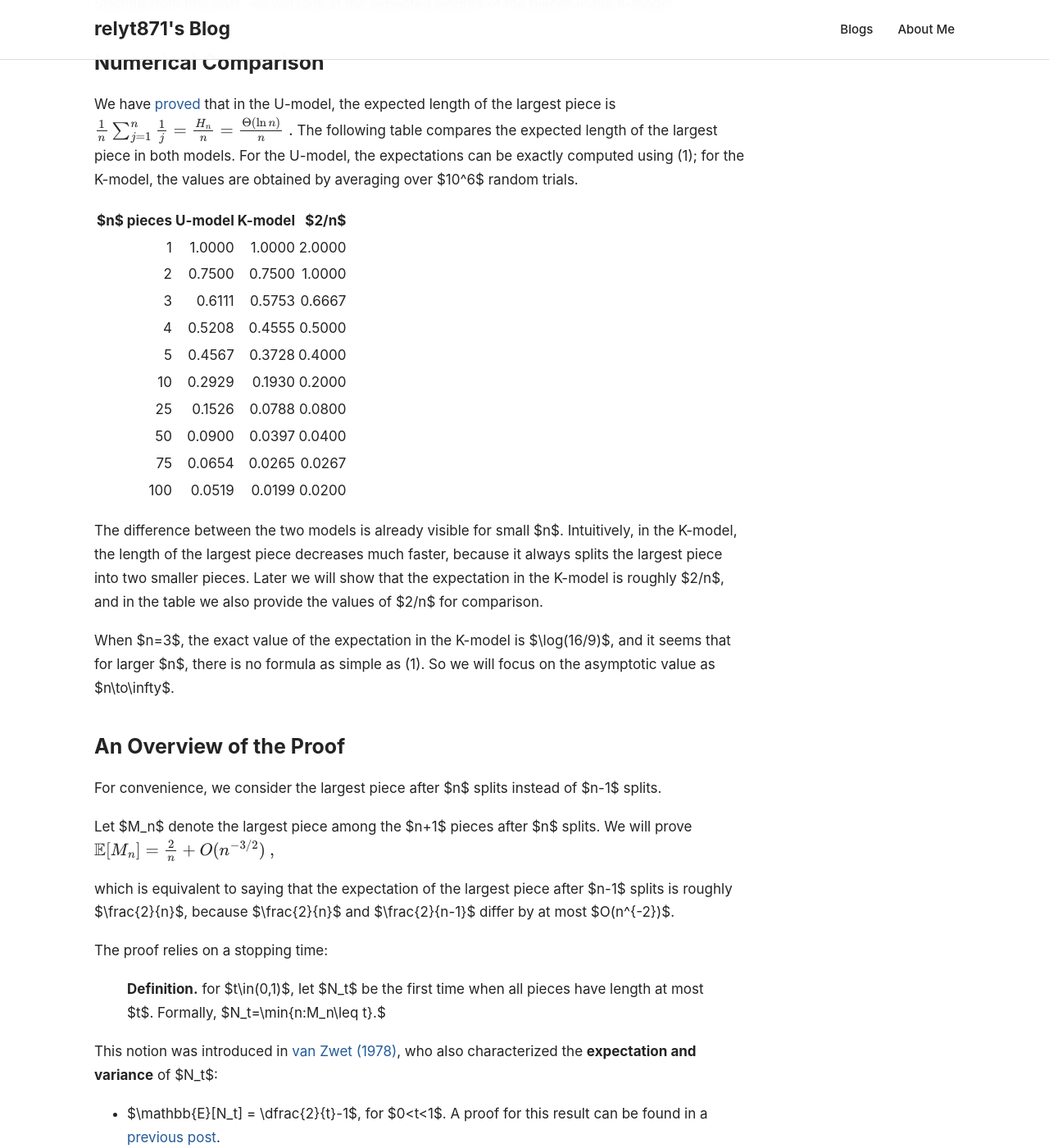
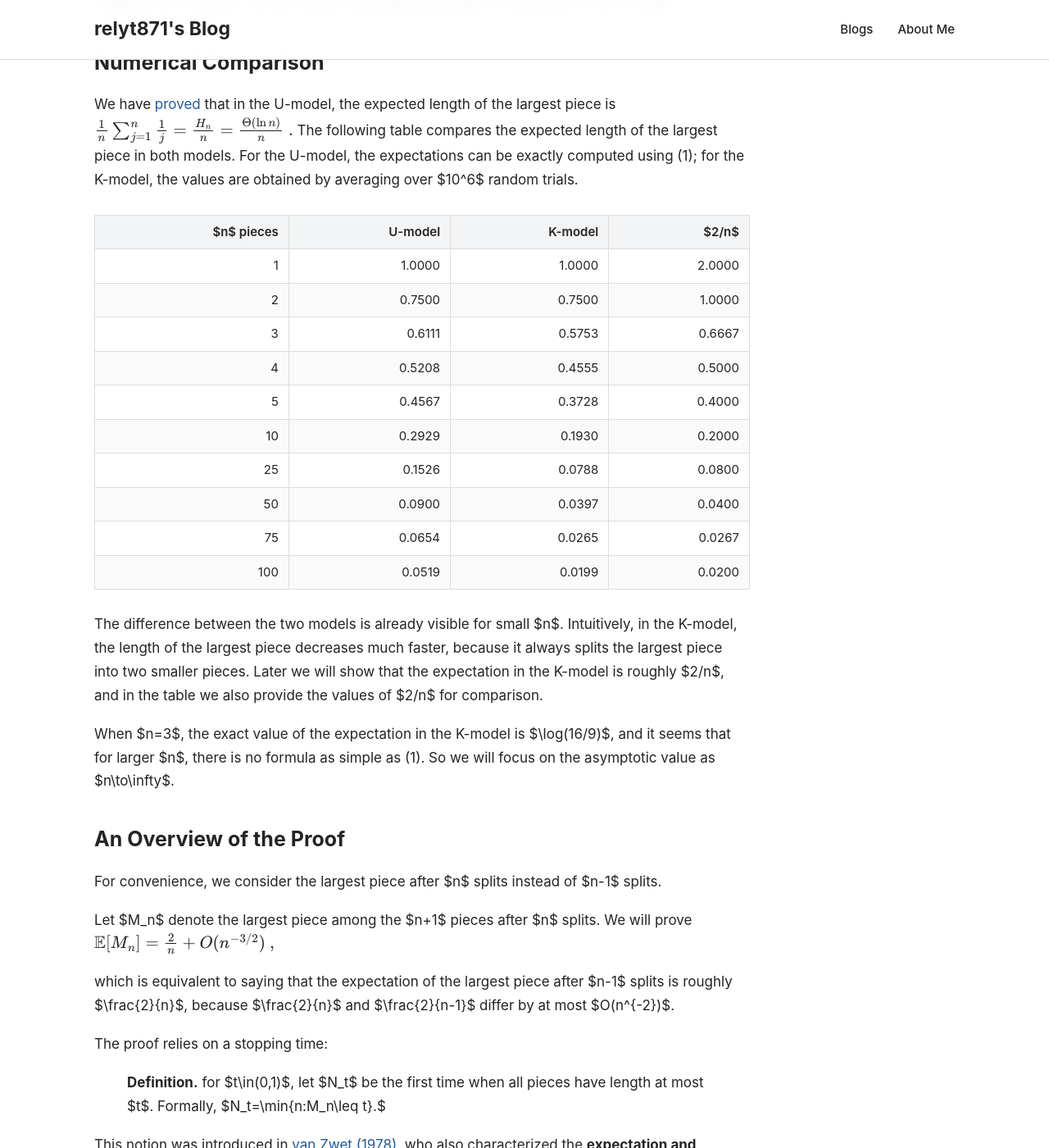
Before and after one commit to relyt871/relyt871.github.io, a Jekyll site: the page built from _posts/2026-07-19-Shredding-cabbage-IV.md, in a window 1280 px wide and 1400 px high, scrolled down 691 px. Shown: the whole window at 82% size. Built offline with Jekyll 4.4.1, drawn with Linux system fonts in a browser that asks for light colours; nearby versions of some CDN libraries; Markdown is read by kramdown in place of the engine named in the settings; comment, search, counter and statistics services are not loaded.

Commit message:
Update style.css

```diff
--- a/assets/css/style.css
+++ b/assets/css/style.css
@@ -598,6 +598,69 @@ mjx-container[display="true"] {
   margin: 0 !important;
 }
 
+
+/*
+ * Tables
+ */
+
+.post-content table {
+  width: 100%;
+
+  margin:
+    28px
+    0;
+
+  border-collapse: collapse;
+  border-spacing: 0;
+
+  font-size: 15px;
+  line-height: 1.5;
+}
+
+
+.post-content th,
+.post-content td {
+  padding:
+    9px
+    12px;
+
+  border:
+    1px
+    solid
+    var(--border-color);
+
+  vertical-align: middle;
+}
+
+
+.post-content thead th {
+  background: #f3f4f5;
+
+  font-weight: 600;
+}
+
+
+.post-content tbody tr:nth-child(even) {
+  background: #fafafa;
+}
+
+
+.post-content tbody tr:hover {
+  background: #f5f7f9;
+}
+
+
+.post-content th > :first-child,
+.post-content td > :first-child {
+  margin-top: 0;
+}
+
+
+.post-content th > :last-child,
+.post-content td > :last-child {
+  margin-bottom: 0;
+}
+
 /*
  * Mobile layout
  */
```
